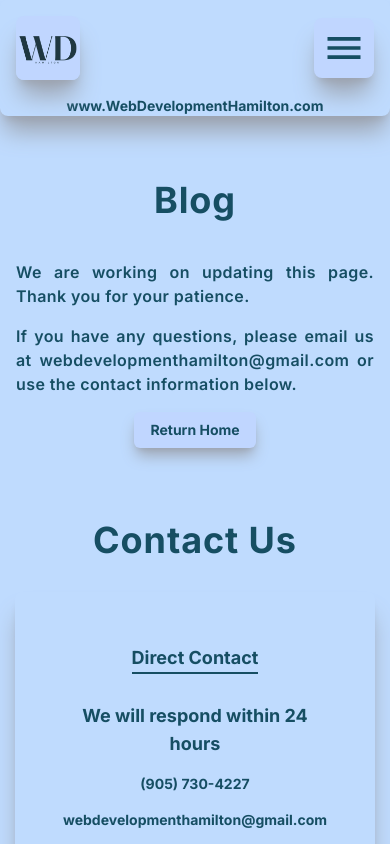
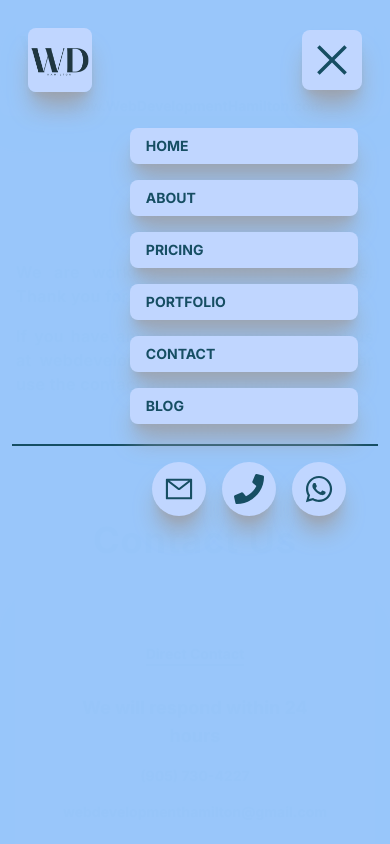
Before and after one commit to GlebTc/wdh_updated_frontend, a Next.js app: page /blog in a window 390 px wide. Both pictures are taken after a click on the icon 344 px from the left and 48 px from the top of the page. Shown: the top 844 px of the page. Built offline with nearby package versions, Linux system fonts and the light colour scheme.

Commit message:
Mobile Menu added

```diff
--- a/src/components/main/Main.tsx
+++ b/src/components/main/Main.tsx
@@ -27,7 +27,7 @@ const Main = () => {
         scores as close to perfect as possible.
       </p>
       <div className='PAGESPEED_LINK mb-5 flex flex-col items-center'>
-        <h3>Test Your Website</h3>
+        <h2>Test Your Website</h2>
         <div className='LINK_CONTAINER flex justify-center items-center '>
           <a
             href='https://pagespeed.web.dev/'
--- a/src/components/main/mainContact/ContactInfo.tsx
+++ b/src/components/main/mainContact/ContactInfo.tsx
@@ -13,7 +13,7 @@ const ContactInfo = () => {
     <div
       className={`${componentName}_MAIN_CONTAINER floating_container p-8 w-full flex flex-col justify-start items-center gap-2`}
     >
-      <h3 className='my-5 border-b-2 border-cyan-900'>Direct Contact</h3>
+      <h2 className='my-5 border-b-2 border-cyan-900'>Direct Contact</h2>
       <div
         className={`${componentName}_MESSAGE_CONTAINER px-4 flex flex-col items-center gap-4`}
       >
@@ -37,7 +37,7 @@ const ContactInfo = () => {
           webdevelopmenthamilton@gmail.com
         </a>
       </div>
-      <h3 className='my-5 border-b-2 border-cyan-900'>Social Media</h3>
+      <h2 className='my-5 border-b-2 border-cyan-900'>Social Media</h2>
       <ul
         className={`${componentName}_SOCIAL_MEDIA_CONTAINER w-full flex items-center justify-around flex-wrap gap-4 px-8`}
       >
--- a/src/components/navbar/NavbarMain.tsx
+++ b/src/components/navbar/NavbarMain.tsx
@@ -1,12 +1,22 @@
+'use client';
+import { useState } from 'react';
 import DesktopNavMenu from '@/src/components/navbar/desktop/DesktopNavMenu';
 import desktop_nav_logo from '@/public/assets/wdh_logo.png';
 import Image from 'next/image';
 import { IoMdMenu } from 'react-icons/io';
+import MobileNavMenu from './mobile/MobileNavMenu';
 
 const NavbarMain = () => {
   const componentName = 'NAVBAR_MAIN';
+  const [mobileMenu, setMobileMenu] = useState(false);
+
+  const handleMobileMenu = () => {
+    setMobileMenu(!mobileMenu);
+  };
   return (
-    <div className={`${componentName}_MAIN_CONTAINER flex flex-col h-[fit] floating_container`}>
+    <div
+      className={`${componentName}_MAIN_CONTAINER flex flex-col h-[fit] floating_container`}
+    >
       <div
         className={`${componentName}_LOGO_AND_MENU_ITEMS_CONTAINER flex justify-between items-center h-full w-full p-4`}
       >
@@ -25,9 +35,10 @@ const NavbarMain = () => {
 
         <IoMdMenu
           size={60}
-          className='md:hidden floating_container hover:shadow-xl hover:shadow-blue-400 ease-in duration-300 cursor-pointer bg-[#C0D6FF] p-2'
+          className='sticky md:hidden floating_container hover:shadow-xl hover:shadow-blue-400 ease-in duration-300 cursor-pointer bg-[#C0D6FF] p-2'
           title='Menu | Web Development Hamilton'
           aria-label='Menu | Web Development Hamilton'
+          onClick={handleMobileMenu}
         />
         <DesktopNavMenu />
       </div>
@@ -39,6 +50,10 @@ const NavbarMain = () => {
       >
         www.WebDevelopmentHamilton.com
       </a>
+      <MobileNavMenu
+        mobileMenu={mobileMenu}
+        handleMobileMenu={handleMobileMenu}
+      />
     </div>
   );
 };
--- /dev/null
+++ b/src/components/navbar/mobile/MobileNavMenu.tsx
@@ -0,0 +1,122 @@
+'use client';
+import { AiOutlineClose } from 'react-icons/ai';
+import menuItems from '@/src/utils/constants/menuItems.json';
+import { usePathname } from 'next/navigation';
+import logo from '@/public/assets/wdh_logo.png';
+import Image from 'next/image';
+import Link from 'next/link';
+import { AiOutlineMail } from 'react-icons/ai';
+import {
+  FaLinkedin,
+  FaGithub,
+  FaFacebook,
+  FaWhatsapp,
+  FaPhone,
+} from 'react-icons/fa';
+
+const MobileNavMenu = ({
+  mobileMenu,
+  handleMobileMenu,
+}: {
+  mobileMenu: boolean;
+  handleMobileMenu: () => void;
+}) => {
+  const componentName = 'MOBILE_NAV_MENU';
+  const pathname = usePathname();
+
+  return (
+    <>
+      <div
+        className={
+          mobileMenu
+            ? 'MOBILE_MENU_OVERLAY sm:hidden fixed left-0 top-0 w-full h-screen bg-gray-300/90 duration-300 z-[100]'
+            : 'MOBILE_MENU_OVERLAY hidden'
+        }
+      ></div>
+      <div
+        className={
+          mobileMenu
+            ? 'MOBILE_MENU sm:hidden fixed right-0 top-0 w-[100%] sm:w-[50%] md:w-[45%] h-full bg-blue-300/90 p-3 ease-in-out duration-500 z-[100]'
+            : 'MOBILE_MENU sm:hidden fixed opacity-0 right-[-100%] top-0 w-[100%] sm:w-[50%] md:w-[45%] h-full bg-blue-300/90 p-3 ease-in duration-500 z-[100]'
+        }
+      >
+        <div
+          className={`${componentName}_LOGO_AND_CLOSE_BUTTON_CONTAINER flex justify-between items-center h-fit w-full p-4`}
+        >
+          <a
+            href='https://www.webdevelopmenthamilton.com'
+            className='max-w-[64px] md:max-w-[120px] relative'
+            aria-label='Home Link | Web Development Hamilton'
+            title='Home Link | Web Development Hamilton'
+          >
+            <Image
+              src={logo}
+              alt='Logo | Web Development Hamilton'
+              className='cursor-pointer rounded-lg object-contain floating_container'
+            />
+          </a>
+
+          <AiOutlineClose
+            size={60}
+            className='md:hidden floating_container hover:shadow-xl hover:shadow-blue-400 ease-in duration-300 cursor-pointer bg-[#C0D6FF] p-2'
+            title='Menu | Web Development Hamilton'
+            aria-label='Menu | Web Development Hamilton'
+            onClick={handleMobileMenu}
+          />
+        </div>
+        <div className='MOBILE_MENU_ITEMS_CONTAINER p-5 uppercase'>
+          <ul className='flex flex-col gap-4 justify-around items-end'>
+            {menuItems.map((item, index) => (
+              <li
+                key={index}
+                className={`floating_container text-sm font-bold bg-[#C0D6FF] hover:shadow-blue-500 ease-in duration-300 w-[70%]`}
+                onClick={handleMobileMenu}
+              >
+                <Link
+                  href={item.item_href}
+                  aria-label={`${item.item_title} | MUSIC DJ MAGS | Toronto | Ontario | CANADA`}
+                  className={`block px-4 py-2 rounded-lg cursor-pointer`}
+                >
+                  {item.item_title}
+                </Link>
+              </li>
+            ))}
+          </ul>
+        </div>
+        <ul
+          className={`${componentName}_SOCIAL_MEDIA_CONTAINER w-full flex items-center justify-end flex-wrap gap-4 px-8 border-t-2 border-cyan-900 pt-4`}
+        >
+          <li className='bg-[#C0D6FF] rounded-full shadow-xl shadow-gray-400 p-3 cursor-pointer hover:shadow-blue-400 hover:scale-105 ease-in duration-300'>
+            <a
+              href='mailto:webdevelopmenthamilton@gmail.com'
+              aria-label='Email | webdevelopmenthamilton@gmail.com | Web Development Hamilton'
+              title='Email | webdevelopmenthamilton@gmail.com | Web Development Hamilton'
+            >
+              <AiOutlineMail size={30} />
+            </a>
+          </li>
+          <li className='bg-[#C0D6FF] rounded-full shadow-xl shadow-gray-400 p-3 cursor-pointer hover:shadow-blue-400 hover:scale-105 ease-in duration-300'>
+            <a
+              href='tel:9057304227'
+              aria-label='Phone | (905) 730-4227 | Web Development Hamilton'
+              title='Phone | (905) 730-4227 | Web Development Hamilton'
+            >
+              <FaPhone size={30} />
+            </a>
+          </li>
+          <li className='bg-[#C0D6FF] rounded-full shadow-xl shadow-gray-400 p-3 cursor-pointer hover:shadow-blue-400 hover:scale-105 ease-in duration-300'>
+            <a
+              href='https://wa.me/19057304227'
+              aria-label='Whats App | Web Development Hamilton'
+              title='Whats App | Web Development Hamilton'
+            >
+              <FaWhatsapp size={30} />
+            </a>
+          </li>
+        </ul>
+      </div>
+    </>
+  );
+};
+
+export default MobileNavMenu;
```
